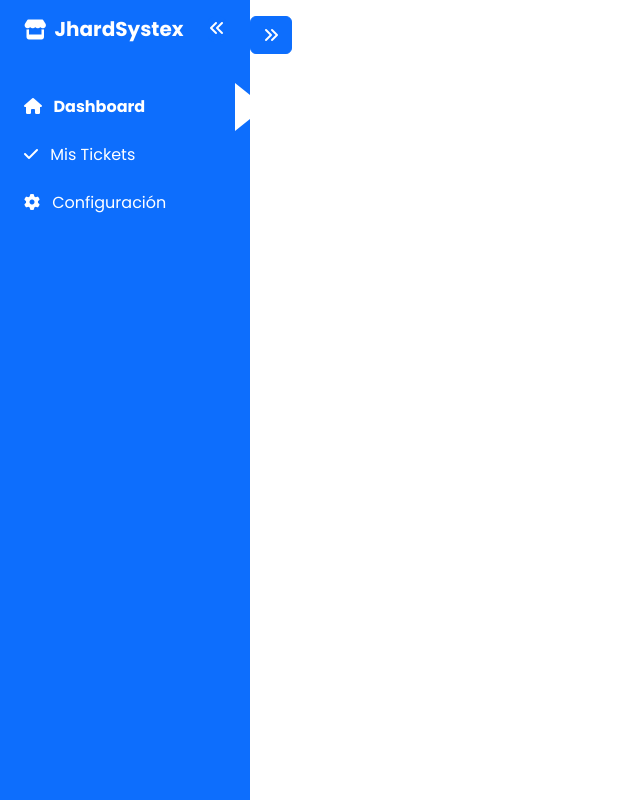
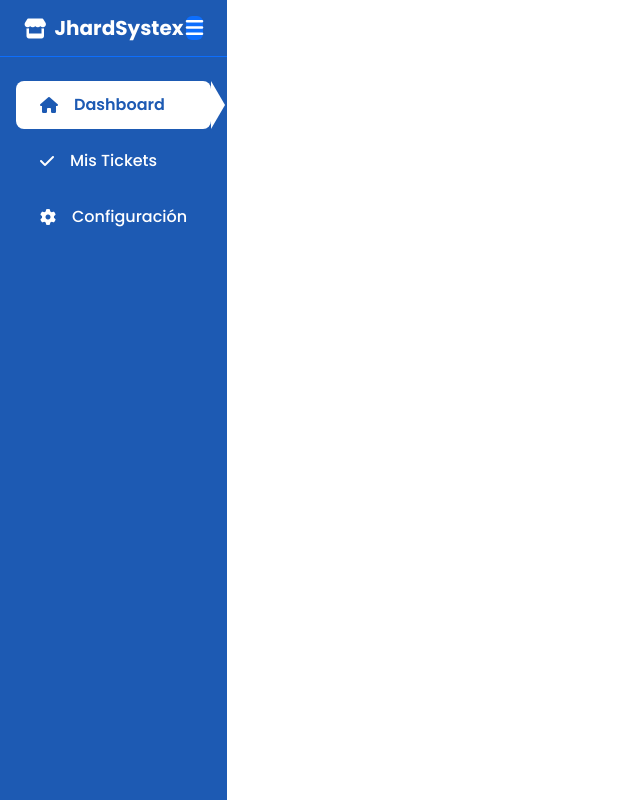
Before and after one commit to LavenderEdit/Ticket, a PHP site: page /views/dashboard.php in a window 1280 px wide. Shown: the whole page, without its empty margins (0-640 px from the left). Run offline with PHP 8.4, Linux system fonts and the light colour scheme; data that the repository does not hold is empty; some libraries are stand-ins or nearby versions.

Commit message:
Actualizar estilos del sidebar y mejorar la estructura de navegación

```diff
--- a/css/main-style.css
+++ b/css/main-style.css
@@ -1,4 +1,4 @@
 @import url('./style-margin-adjuster.css?v=1');
 @import url('./style-login.css?v=4');
 @import url('./style-navbar.css');
-@import url('./style-sidebar.css');
+@import url('./style-sidebar.css?v=2');
--- a/css/style-sidebar.css
+++ b/css/style-sidebar.css
@@ -1,34 +1,52 @@
-#app-sidebar.sidebar-custom {
-    width: 250px;
+/* COLOR DE FONDO DEL SIDEBAR COMPLETO */
+.sidebar-custom {
+    background-color: #1D5AB3;
 }
 
-#app-sidebar.sidebar-custom .nav-link {
-    color: white;
+/* ESTILO GENERAL DE LOS LINKS */
+.sidebar-custom .nav-link {
+    color: white !important;
+    background-color: transparent;
+    border-radius: 0.5rem;
     padding: 0.75rem 1.5rem;
     position: relative;
-    border-radius: 0;
+    transition: all 0.3s ease;
+    display: flex;
+    align-items: center;
+    font-weight: 500;
 }
 
-#app-sidebar.sidebar-custom .nav-link:hover {
+/* EFECTO HOVER (opcional si quieres dejarlo más claro) */
+.sidebar-custom .nav-link:hover {
     background-color: rgba(255, 255, 255, 0.1);
 }
 
-#app-sidebar.sidebar-custom .nav-link.active {
-    background-color: transparent;
-    font-weight: bold;
+/* ESTILO PARA EL ÍTEM ACTIVO */
+.sidebar-custom .nav-link.active {
+    background-color: #ffffff !important; /* BLANCO sólido */
+    color: #1D5AB3 !important;            /* LETRAS e íconos azul del fondo */
+    font-weight: 600;
 }
 
-#app-sidebar.sidebar-custom .nav-link.active::after {
+/* Color del ícono cuando está activo */
+.sidebar-custom .nav-link.active i {
+    color: #1D5AB3 !important;
+}
+
+/* Color del texto cuando está activo */
+.sidebar-custom .nav-link.active span {
+    color: #1D5AB3 !important;
+}
+
+/* TRIÁNGULO BLANCO AL LADO DERECHO */
+.sidebar-custom .nav-link.active::after {
     content: "";
     position: absolute;
     top: 0;
-    right: -15px;
-    width: 30px;
-    height: 100%;
-    background: white;
-    clip-path: polygon(0 0, 100% 50%, 0 100%);
+    right: -14px;
+    width: 0;
+    height: 0;
+    border-top: 24px solid transparent;
+    border-bottom: 24px solid transparent;
+    border-left: 14px solid white;
 }
-
-#sidebar-expander {
-    left: 250px !important;
-}
--- a/includes/header.php
+++ b/includes/header.php
@@ -9,7 +9,7 @@
     <title> JhardSystex </title>
     <base href="/Ticket/">
     <link rel="icon" href="images/iconos/icon-robot.webp" type="image/x-icon">
-    <link rel="stylesheet" href="css/main-style.css?v=9">
+    <link rel="stylesheet" href="css/main-style.css?v=11">
     <link rel="preconnect" href="https://fonts.googleapis.com">
     <link rel="preconnect" href="https://fonts.gstatic.com" crossorigin>
     <link
--- a/includes/sidebar.php
+++ b/includes/sidebar.php
@@ -1,37 +1,31 @@
 <!-- Sidebar -->
-<div id="app-sidebar"
-    class="collapse show bg-primary text-white vh-100 position-fixed d-flex flex-column sidebar-custom">
+<div id="app-sidebar" class="collapse show vh-100 position-fixed d-flex flex-column sidebar-custom">
+
     <!-- Header -->
     <div class="d-flex align-items-center justify-content-between px-4 py-3 border-bottom border-primary">
         <a href="./index.php" class="text-white text-decoration-none d-flex align-items-center">
             <i class="fas fa-store fa-lg me-2"></i>
             <span class="h5 mb-0 fw-bold">JhardSystex</span>
         </a>
-        <button class="btn btn-primary p-0" type="button" data-bs-toggle="collapse" data-bs-target="#app-sidebar"
-            aria-controls="app-sidebar" aria-expanded="true">
-            <i class="fas fa-angle-double-left"></i>
-        </button>
+        <button class="btn btn-primary p-0 border-0" type="button" data-bs-toggle="collapse"
+        data-bs-target="#app-sidebar" aria-controls="app-sidebar" aria-expanded="true">
+    <i class="fas fa-bars fa-lg"></i>
+</button>
     </div>
 
     <!-- Nav -->
-    <nav class="nav nav-pills flex-column mt-4">
-        <a href="#" class="nav-link active" data-page="dashboard">
-            <i class="fas fa-home me-2"></i>
-            Dashboard
+    <nav class="nav flex-column mt-4 px-3">
+        <a href="#" class="nav-link d-flex align-items-center mb-2 active" data-page="dashboard">
+            <i class="fas fa-home me-3"></i>
+            <span>Dashboard</span>
         </a>
-        <a href="#" class="nav-link" data-page="tickets">
-            <i class="fas fa-check me-2"></i>
-            Mis Tickets
+        <a href="#" class="nav-link d-flex align-items-center mb-2" data-page="tickets">
+            <i class="fas fa-check me-3"></i>
+            <span>Mis Tickets</span>
         </a>
-        <a href="#" class="nav-link" data-page="configuracion">
-            <i class="fas fa-cog me-2"></i>
-            Configuración
+        <a href="#" class="nav-link d-flex align-items-center mb-2" data-page="configuracion">
+            <i class="fas fa-cog me-3"></i>
+            <span>Configuración</span>
         </a>
     </nav>
 </div>
-
-<!-- Expander -->
-<button id="sidebar-expander" class="btn btn-primary position-fixed" style="top: 1rem; left: 250px;" type="button"
-    data-bs-toggle="collapse" data-bs-target="#app-sidebar" aria-controls="app-sidebar" aria-expanded="false">
-    <i class="fas fa-angle-double-right"></i>
-</button>
```
Also changed, not shown: views/dasboard/dashboard.php (added).
